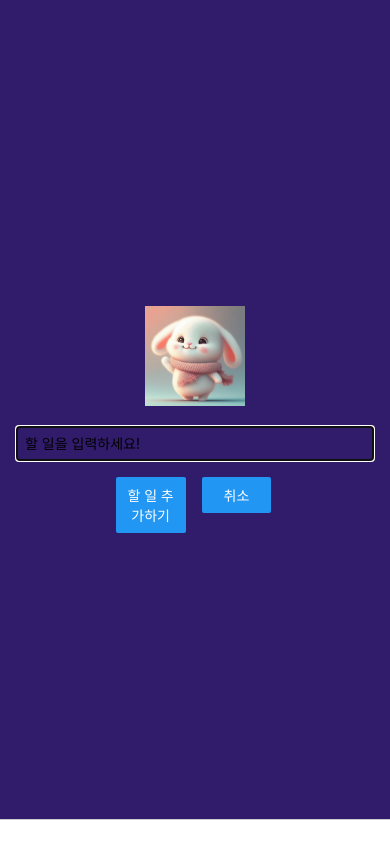
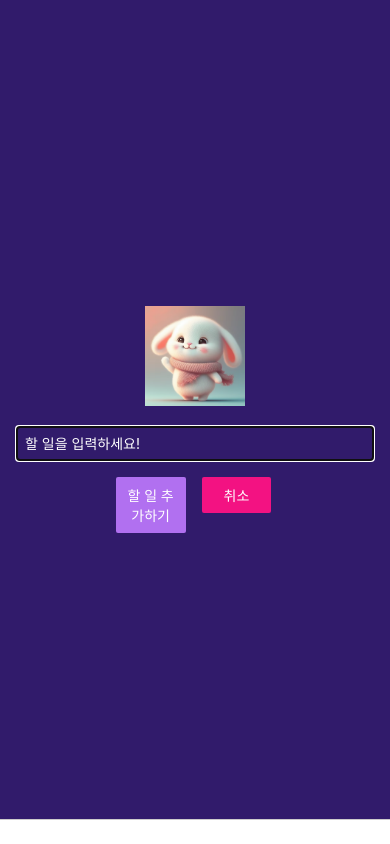
Before and after one commit to HWoosin/react-Native-practice, a React Native app: screen / in a window 390 px wide. Both pictures are taken after a click on the button "할 일 추가하기!". Built offline with nearby package versions, Linux system fonts and the light colour scheme.

Commit message:
230717 스타일 마무리

```diff
--- a/App.js
+++ b/App.js
@@ -37,6 +37,8 @@ export default function App() {
   }
 
   return (
+    <>
+    <StatusBar style="light"/>
     <View style={styles.appContainer}>
       <Button
         title="할 일 추가하기!"
@@ -65,6 +67,8 @@ export default function App() {
         ></FlatList>
       </View>
     </View>
+    </>
+
   );
 }
 
--- a/app.json
+++ b/app.json
@@ -6,6 +6,7 @@
     "orientation": "portrait",
     "icon": "./assets/icon.png",
     "userInterfaceStyle": "light",
+    "backgroundColor":"#1e085a",
     "splash": {
       "image": "./assets/splash.png",
       "resizeMode": "contain",
--- a/components/GoalInput.js
+++ b/components/GoalInput.js
@@ -25,13 +25,14 @@ const GoalInput = (props) => {
               placeholder="할 일을 입력하세요!"
               onChangeText={goalInputHandler}
               value={enteredGoalText}
+
               />
               <View style={styles.buttonContainer}>
                 <View style={styles.button}>
-                  <Button title = "할 일 추가하기" onPress={addGoalHandler}/>
+                  <Button title = "할 일 추가하기" onPress={addGoalHandler} color='#b170f0'/>
                 </View>
                 <View style={styles.button}>
-                  <Button title = "취소" onPress={props.onCancel}/>
+                  <Button title = "취소" onPress={props.onCancel} color='#f31282'/>
                 </View>
               </View>
         </View>
@@ -63,6 +64,7 @@ const styles = StyleSheet.create({
     borderColor:"#cccccc",
     width:"100%",
     padding: 8,
+    color:'#ffffff'
   },
   buttonContainer:{
     marginTop:16,
```
